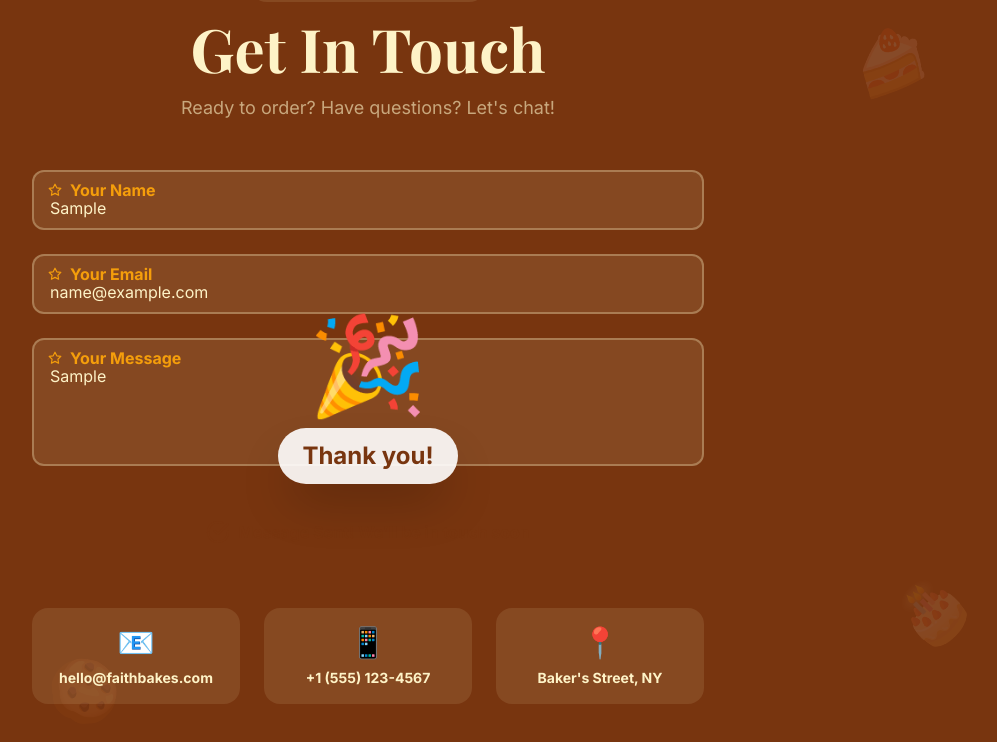
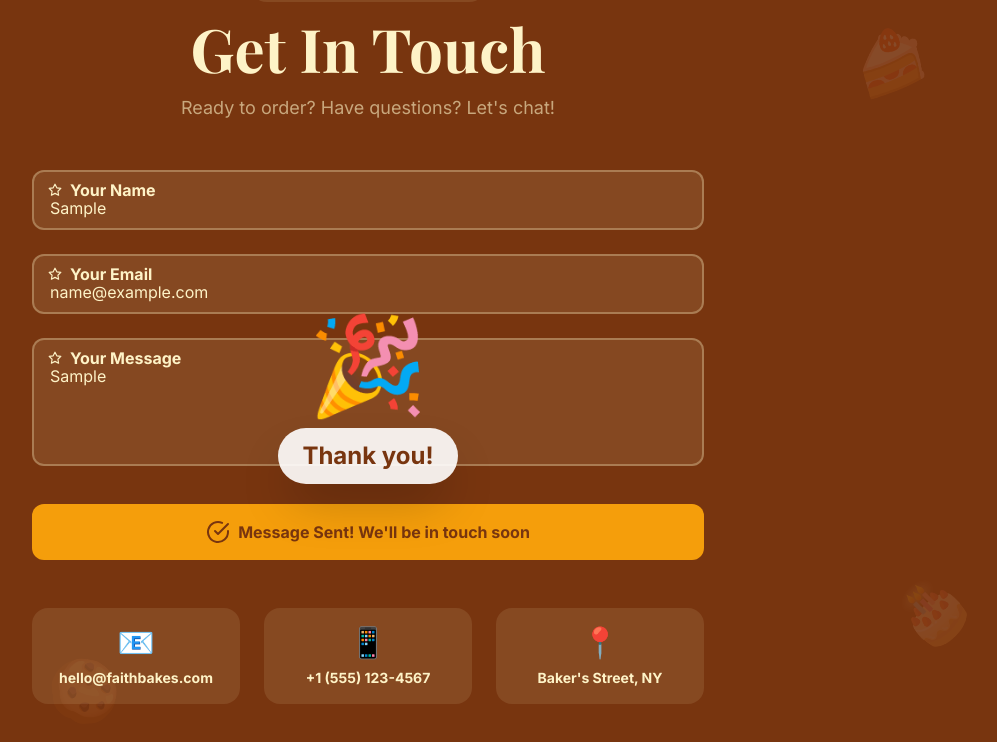
Before and after one commit to Sxurabh/faith-bakes, a Next.js app: page / in a window 1280 px wide. Both pictures are taken after typing "Sample", "name@example.com", "Sample" into the empty fields and a click on the button "Send Message". Shown: the part 5685-6427 px from the top of the page, without its empty margins (272-1269 px from the left). Built offline with nearby package versions, Linux system fonts and the light colour scheme.

Commit message:
feat: update Contact section with new color palette

```diff
--- a/app/sections/Contact.tsx
+++ b/app/sections/Contact.tsx
@@ -92,7 +92,7 @@
       <div className="max-w-2xl mx-auto relative z-10">
         <div className="text-center mb-8 sm:mb-12">
           <div className="inline-flex items-center gap-2 px-3 py-1.5 sm:px-4 sm:py-2 bg-cream/10 rounded-full mb-3 sm:mb-4">
-            <Heart className="w-3 h-3 sm:w-4 sm:h-4 text-soft-pink" />
+            <Heart className="w-3 h-3 sm:w-4 sm:h-4 text-rose" />
             <span className="text-xs sm:text-sm font-semibold text-cream/70">We&apos;d love to hear from you</span>
           </div>
           <h2 className="contact-title font-playfair text-3xl sm:text-4xl md:text-5xl lg:text-6xl font-bold mb-3 sm:mb-4">
@@ -114,14 +114,14 @@
               onChange={(e) => setFormState({ ...formState, name: e.target.value })}
               onFocus={() => setFocusedField('name')}
               onBlur={() => setFocusedField(null)}
-              className="w-full px-4 pt-6 pb-2 bg-cream/10 border-2 border-cream/30 rounded-xl focus:border-gold focus:outline-none peer placeholder-transparent transition-all duration-300 text-base"
+              className="w-full px-4 pt-6 pb-2 bg-cream/10 border-2 border-cream/30 rounded-xl focus:border-amber focus:outline-none peer placeholder-transparent transition-all duration-300 text-base"
               placeholder="Your Name"
               required
             />
             <label
               htmlFor="name"
               className={`absolute left-4 transition-all duration-300 pointer-events-none ${focusedField === 'name' || formState.name
-                ? 'top-2 text-xs text-gold font-bold'
+                ? 'top-2 text-xs text-amber font-bold'
                 : 'top-4 text-cream/70'
                 }`}
             >
@@ -130,7 +130,7 @@
                 Your Name
               </span>
             </label>
-            <div className="absolute bottom-0 left-0 h-0.5 bg-gold transition-all duration-300 w-0 peer-focus:w-full" />
+            <div className="absolute bottom-0 left-0 h-0.5 bg-amber transition-all duration-300 w-0 peer-focus:w-full" />
           </div>
 
           <div className="form-field relative group">
@@ -141,14 +141,14 @@
               onChange={(e) => setFormState({ ...formState, email: e.target.value })}
               onFocus={() => setFocusedField('email')}
               onBlur={() => setFocusedField(null)}
-              className="w-full px-4 pt-6 pb-2 bg-cream/10 border-2 border-cream/30 rounded-xl focus:border-gold focus:outline-none peer placeholder-transparent transition-all duration-300 text-base"
+              className="w-full px-4 pt-6 pb-2 bg-cream/10 border-2 border-cream/30 rounded-xl focus:border-amber focus:outline-none peer placeholder-transparent transition-all duration-300 text-base"
               placeholder="Your Email"
               required
             />
             <label
               htmlFor="email"
               className={`absolute left-4 transition-all duration-300 pointer-events-none ${focusedField === 'email' || formState.email
-                ? 'top-2 text-xs text-gold font-bold'
+                ? 'top-2 text-xs text-amber font-bold'
                 : 'top-4 text-cream/70'
                 }`}
             >
@@ -157,7 +157,7 @@
                 Your Email
               </span>
             </label>
-            <div className="absolute bottom-0 left-0 h-0.5 bg-gold transition-all duration-300 w-0 peer-focus:w-full" />
+            <div className="absolute bottom-0 left-0 h-0.5 bg-amber transition-all duration-300 w-0 peer-focus:w-full" />
           </div>
 
           <div className="form-field relative group">
@@ -167,14 +167,14 @@
               onChange={(e) => setFormState({ ...formState, message: e.target.value })}
               onFocus={() => setFocusedField('message')}
               onBlur={() => setFocusedField(null)}
-              className="w-full px-4 pt-6 pb-2 bg-cream/10 border-2 border-cream/30 rounded-xl focus:border-gold focus:outline-none peer placeholder-transparent transition-all duration-300 min-h-24 sm:min-h-32 resize-none text-base"
+              className="w-full px-4 pt-6 pb-2 bg-cream/10 border-2 border-cream/30 rounded-xl focus:border-amber focus:outline-none peer placeholder-transparent transition-all duration-300 min-h-24 sm:min-h-32 resize-none text-base"
               placeholder="Your Message"
               required
             />
             <label
               htmlFor="message"
               className={`absolute left-4 transition-all duration-300 pointer-events-none ${focusedField === 'message' || formState.message
-                ? 'top-2 text-xs text-gold font-bold'
+                ? 'top-2 text-xs text-amber font-bold'
                 : 'top-4 text-cream/70'
                 }`}
             >
@@ -183,18 +183,18 @@
                 Your Message
               </span>
             </label>
-            <div className="absolute bottom-0 left-0 h-0.5 bg-gold transition-all duration-300 w-0 peer-focus:w-full" />
+            <div className="absolute bottom-0 left-0 h-0.5 bg-amber transition-all duration-300 w-0 peer-focus:w-full" />
           </div>
 
           <div className="form-field pt-2">
             {status === 'success' ? (
-              <div className="w-full py-3 sm:py-4 bg-mint text-chocolate rounded-xl font-bold flex items-center justify-center gap-2">
+              <div className="w-full py-3 sm:py-4 bg-amber-500 text-chocolate rounded-xl font-bold flex items-center justify-center gap-2">
                 <CheckCircle className="w-5 h-5 sm:w-6 sm:h-6" />
                 <span className="text-sm sm:text-base">Message Sent! We&apos;ll be in touch soon</span>
               </div>
             ) : (
               <MagneticButton
-                variant="gold"
+                variant="primary"
                 className="w-full"
               >
                 {status === 'loading' ? (
```
